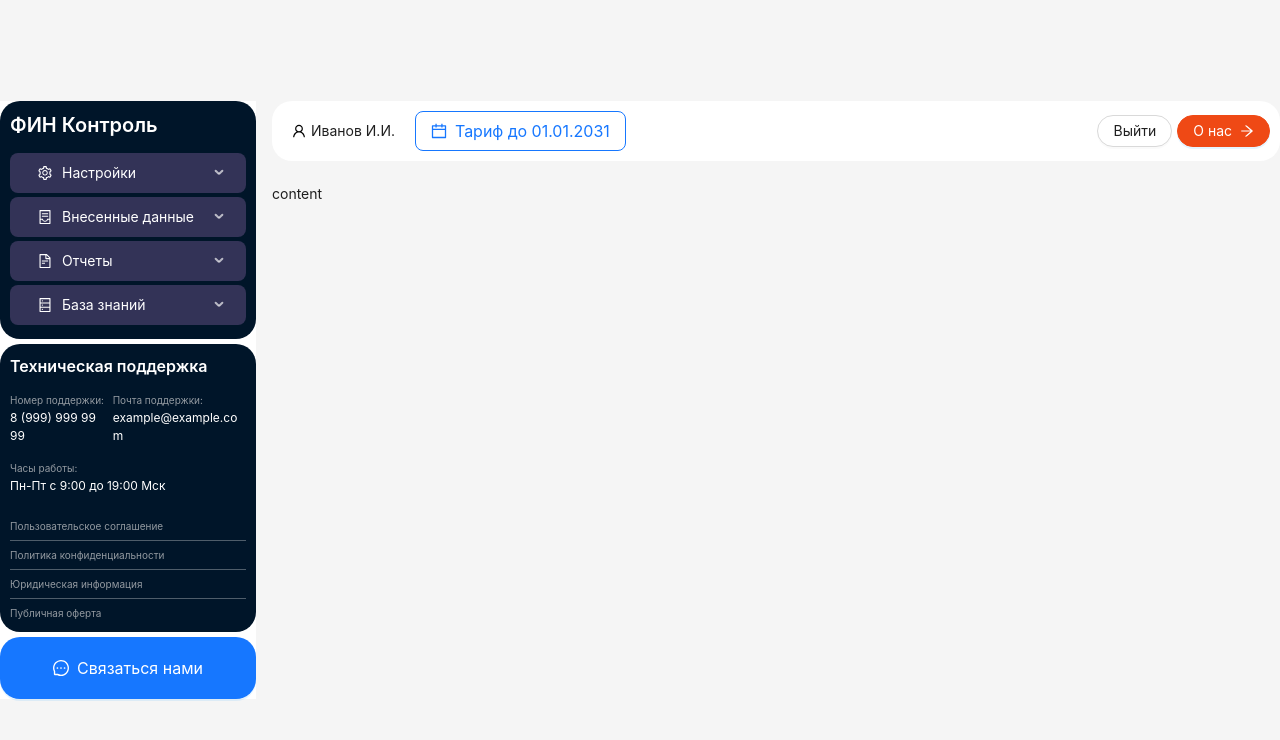
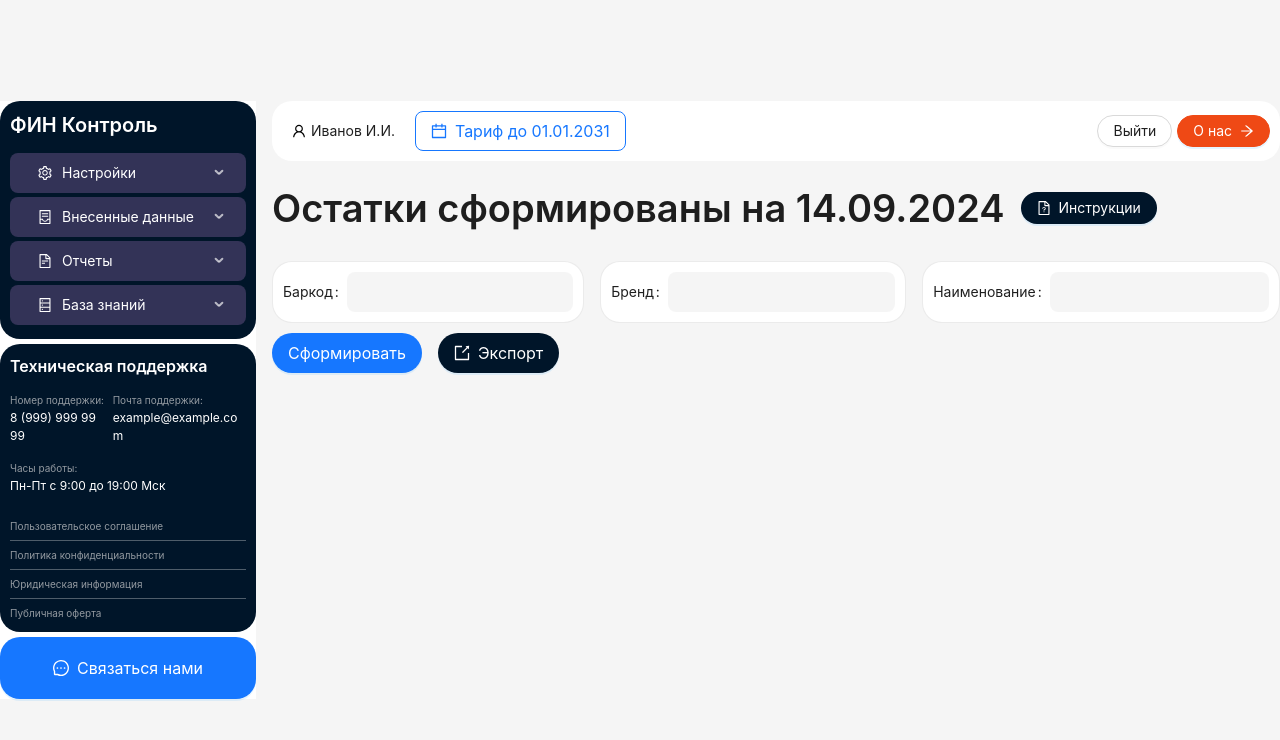
Before and after one commit to dariarus/table-PROFinance, a React (Vite) app: page / in a window 1280 px wide. Shown: the top 740 px of the page. Built offline with nearby package versions, Linux system fonts and the light colour scheme.

Commit message:
feature: добавить заголовок и форму фильтров. Создать компонент для темной кнопки

```diff
--- a/src/components/app/app.tsx
+++ b/src/components/app/app.tsx
@@ -1,10 +1,12 @@
 import React, { FC } from 'react';
 import { Button, Layout } from 'antd';
-import {MessageOutlined} from '@ant-design/icons';
+import { MessageOutlined } from '@ant-design/icons';
 
 import { SideMenu } from '../side-menu/side-menu';
 import { SupportInfo } from "../support-info/support-info";
 import { Header } from "../header/header";
+import { FilterForm } from "../filter-form/filter-form";
+import { Heading } from "../heading/heading";
 
 const {Content, Sider} = Layout;
 
@@ -18,18 +20,14 @@ export const App: FC = () => {
       >
         <SideMenu/>
         <SupportInfo/>
-        <Button type="primary" icon={<MessageOutlined />} block size="large" style={{padding: "30px", borderRadius: "20px"}}>Связаться нами</Button>
+        <Button type="primary" icon={<MessageOutlined/>} block size="large"
+                style={{padding: "30px", borderRadius: "20px"}}>Связаться нами</Button>
       </Sider>
       <Layout>
         <Header/>
         <Content style={{margin: '24px 0 0 16px'}}>
-          <div
-            style={{
-              minHeight: 360,
-            }}
-          >
-            content
-          </div>
+          <Heading/>
+          <FilterForm/>
         </Content>
       </Layout>
     </Layout>
--- /dev/null
+++ b/src/components/dark-button/dark-button.module.css
@@ -0,0 +1,7 @@
+.button {
+  background-color: #001529;
+}
+
+.button:hover {
+  background-color: #333357 !important;
+}
--- /dev/null
+++ b/src/components/dark-button/dark-button.tsx
@@ -0,0 +1,15 @@
+import React, { FC, ReactElement } from "react";
+import { Button } from "antd";
+
+import styles from "./dark-button.module.css";
+
+type DarkButton = {
+  icon: ReactElement,
+  name: string
+}
+
+export const DarkButton: FC<DarkButton> = ({icon, name}) => {
+  return (
+    <Button type="primary" shape="round" icon={icon} className={styles.button}>{name}</Button>
+  )
+}
--- /dev/null
+++ b/src/components/filter-form/filter-form.module.css
@@ -0,0 +1,7 @@
+.inputsWrap {
+  margin: 30px 0 10px;
+}
+
+.formItem {
+  margin: 0;
+}
--- /dev/null
+++ b/src/components/filter-form/filter-form.tsx
@@ -0,0 +1,35 @@
+import React, { FC } from 'react';
+import { Button, Flex, Form, Input } from 'antd';
+
+import styles from './filter-form.module.css';
+import { InputWrap } from "../input-wrap/input-wrap";
+import { DarkButton } from "../dark-button/dark-button";
+import { ExportOutlined } from "@ant-design/icons";
+
+export const FilterForm: FC = () => {
+  return (
+    <Form variant="filled" size="large">
+      <Flex gap="middle" className={styles.inputsWrap}>
+        <InputWrap>
+          <Form.Item label="Баркод" className={styles.formItem}>
+            <Input/>
+          </Form.Item>
+        </InputWrap>
+        <InputWrap>
+          <Form.Item label="Бренд" className={styles.formItem}>
+            <Input/>
+          </Form.Item>
+        </InputWrap>
+        <InputWrap>
+          <Form.Item label="Наименование" className={styles.formItem}>
+            <Input/>
+          </Form.Item>
+        </InputWrap>
+      </Flex>
+      <Flex gap="middle">
+        <Button type="primary" shape="round">Сформировать</Button>
+        <DarkButton icon={<ExportOutlined />} name="Экспорт"/>
+      </Flex>
+    </Form>
+  );
+};
--- /dev/null
+++ b/src/components/heading/heading.module.css
@@ -0,0 +1,7 @@
+.headingWrap {
+  display: flex;
+}
+
+.heading {
+  margin: 0 !important;
+}
--- /dev/null
+++ b/src/components/heading/heading.tsx
@@ -0,0 +1,17 @@
+import React, { FC } from "react";
+import { Flex, Typography } from "antd";
+import { FileUnknownOutlined } from "@ant-design/icons";
+
+import styles from './heading.module.css';
+import { DarkButton } from "../dark-button/dark-button";
+
+export const Heading: FC = () => {
+  const {Title} = Typography;
+
+  return (
+    <Flex align="center" gap="middle">
+      <Title className={styles.heading} level={1}>Остатки сформированы на 14.09.2024</Title>
+      <DarkButton icon={<FileUnknownOutlined/>} name="Инструкции"/>
+    </Flex>
+  )
+}
--- /dev/null
+++ b/src/components/input-wrap/input-wrap.module.css
@@ -0,0 +1,7 @@
+.inputWrap {
+  box-sizing: border-box;
+  padding: 10px;
+  background-color: #fff;
+  border: 1px solid rgba(225, 225, 225, .65);
+  border-radius: 20px;
+}
--- /dev/null
+++ b/src/components/input-wrap/input-wrap.tsx
@@ -0,0 +1,11 @@
+import React, { FC, PropsWithChildren } from "react";
+
+import styles from './input-wrap.module.css';
+
+export const InputWrap: FC<PropsWithChildren> = ({children}) => {
+  return (
+    <div className={styles.inputWrap}>
+      {children}
+    </div>
+  )
+}
```
